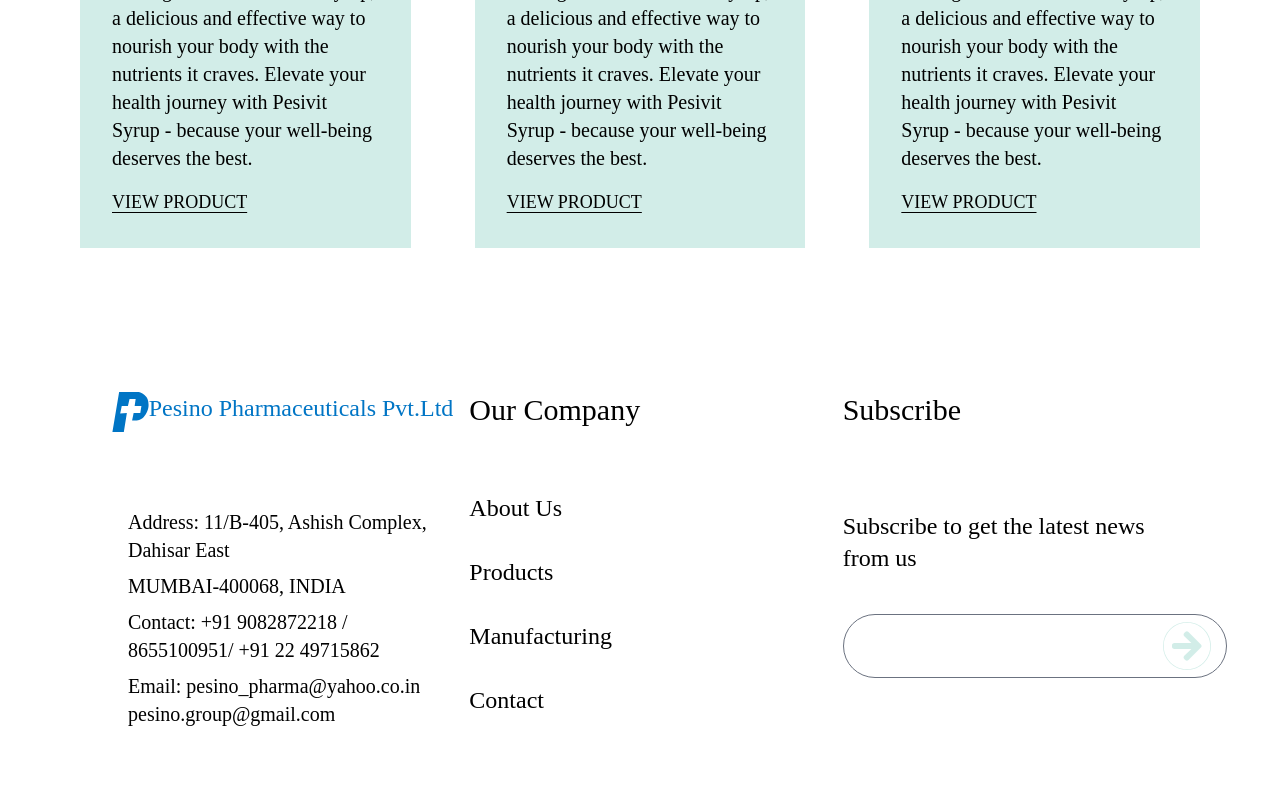
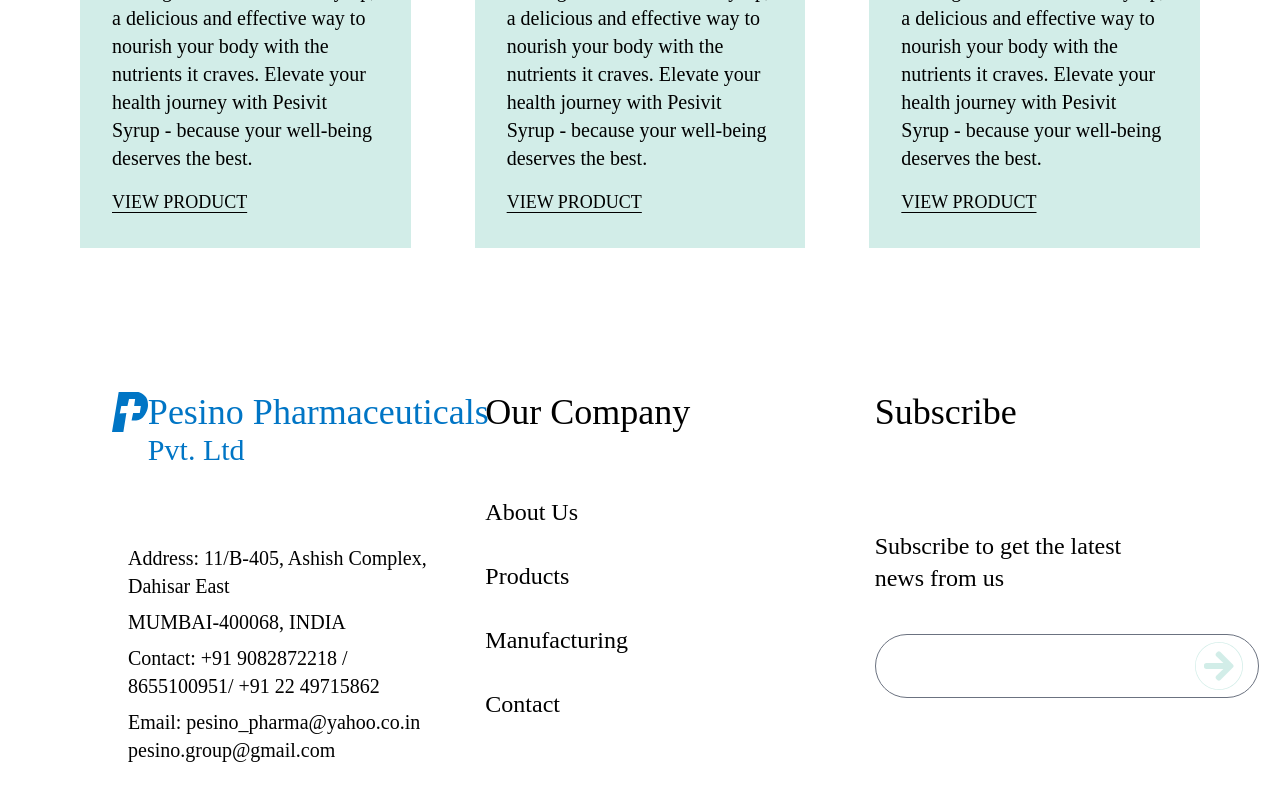
Before and after one commit to shawnyplayz/pesino_pharma, a Next.js app in the folder pesino-pharma/: page / in a window 1280 px wide. Shown: the part 4768-5568 px from the top of the page. Before the commit the page ends 5536 px from the top, so only its background shows below. Built offline with nearby package versions, Linux system fonts and the light colour scheme.

Commit message:
fixed the footer

```diff
--- a/pesino-pharma/app/footer/Footer.jsx
+++ b/pesino-pharma/app/footer/Footer.jsx
@@ -10,7 +10,7 @@
   const [email, setEmail] = useState(null);
   return (
     <div className="flex px-28 py-8 w-full mt-20">
-      <div class="grid w-full grid-cols-1 sm:grid-cols-2 md:grid-cols-3 lg:grid-cols-3 xl:grid-cols-3 gap-4">
+      <div class="grid w-full grid-cols-1 sm:grid-cols-2 md:grid-cols-3 lg:grid-cols-3 xl:grid-cols-3 gap-16">
         <div classname="p-4">
           <div className="flex flex-row mt-8">
             <div className="flex flex-col gap-3">
@@ -22,10 +22,15 @@
                   loading="eager"
                   priority={true}
                 />
-                <div className="companyName">
-                  <span className="self-center text-2xl font-medium whitespace-nowrap themeColor">
-                    {Essentials.footer_cName}
+                <div className="companyName flex flex-col ">
+                  <span className="self-center text-4xl font-medium whitespace-nowrap themeColor">
+                    {Essentials.name}
                   </span>
+                  <div className="flex w-full justify-start">
+                    <span className="self-center text-3xl font-medium whitespace-nowrap themeColor">
+                      Pvt. Ltd
+                    </span>
+                  </div>
                 </div>
               </div>
               <div className="ml-4 flex flex-col font-normal text-xl gap-2 max-w-sm">
@@ -40,7 +45,7 @@
         </div>
         <div classname="p-4">
           <div className="flex flex-row mt-8 mb-16">
-            <span className="self-center text-3xl font-medium whitespace-nowrap text-black">
+            <span className="self-center text-4xl font-medium whitespace-nowrap text-black">
               Our Company
             </span>{" "}
           </div>
@@ -54,7 +59,7 @@
         <div className="">
           <div className="flex flex-col h-full p-4">
             <div className="flex flex-row mt-4 mb-10">
-              <span className="self-center text-3xl font-medium whitespace-nowrap text-black">
+              <span className="self-center text-4xl font-medium whitespace-nowrap text-black">
                 Subscribe
               </span>
             </div>
```
